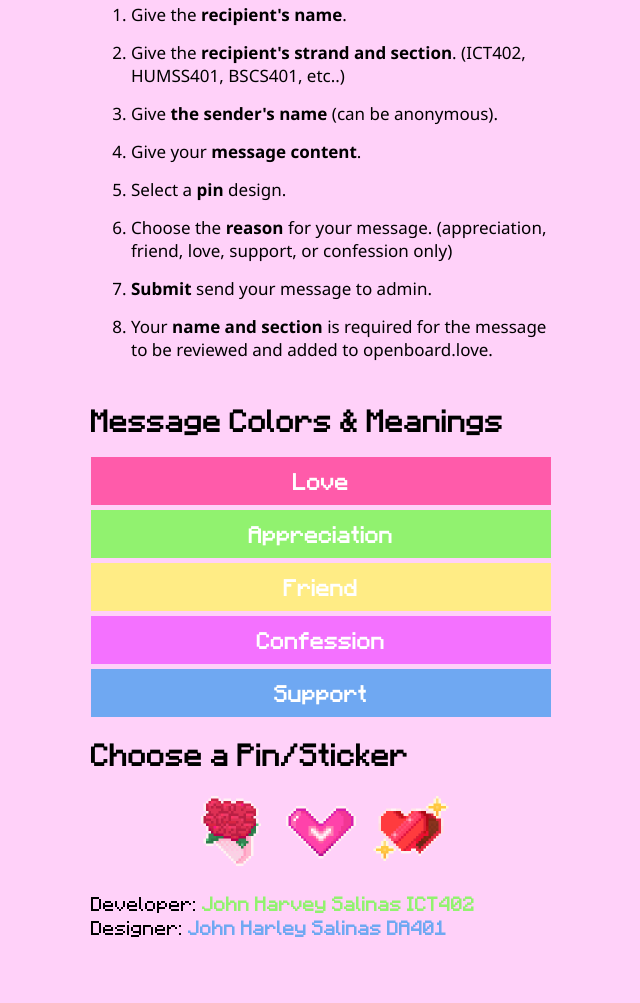
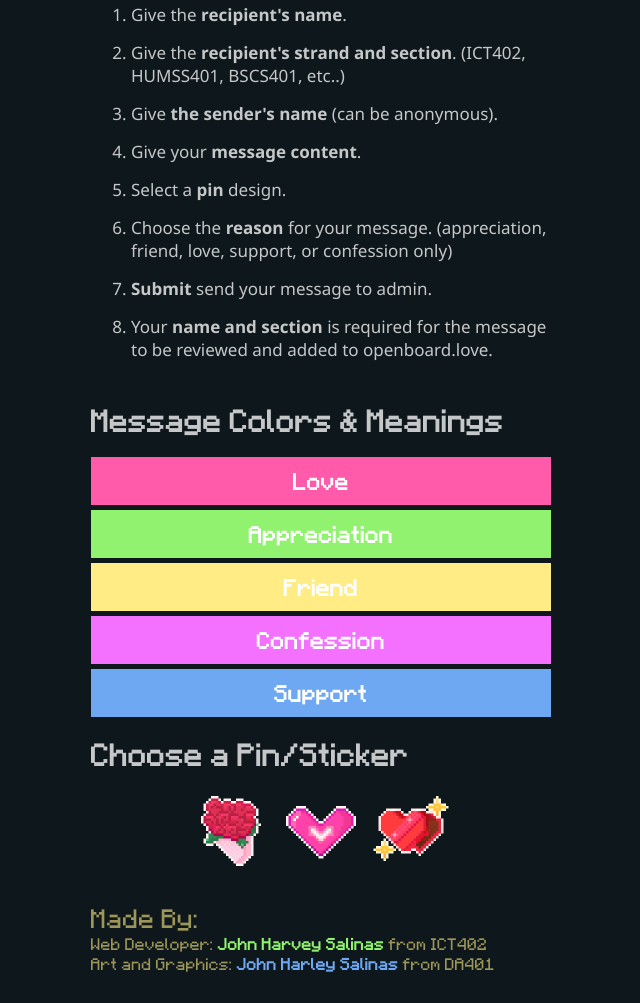
Before and after one commit to yyevrahh/openloveboard, a plain HTML site: page howto.html in a window 1280 px wide. Shown: the part 261-1264 px from the top of the page, without its empty margins (319-959 px from the left). Before the commit the page ends 1232 px from the top, so only its background shows below. Drawn offline with Linux system fonts and the light colour scheme.

Commit message:
Update 'howto.html' title and enhance styling for better readability

```diff
--- a/howto.html
+++ b/howto.html
@@ -3,9 +3,13 @@
 <head>
     <meta charset="UTF-8">
     <meta name="viewport" content="width=device-width, initial-scale=1.0">
-    <title>How to Use OpenBoard.Love</title>
+    <title>How does openboard.love work?</title>
     <link rel="stylesheet" href="styles.css">
     <style>
+        body {
+            color: rgba(255, 255, 255, 0.762);
+            background: #0e171b;
+        }
         .container {
             text-align: left;
             padding: 20px;
@@ -32,8 +36,8 @@
             height: auto;
         }
         .footer {
-            margin-top: 20px;
-            font-size: 12px;
+            color: #ffed8598;
+            margin-top: 30px;
         }
         .creator a {
             text-decoration: none;
@@ -83,9 +87,10 @@
     </div>
 
     <div class="footer">
-        <p class="creator">
-            Developer: <a href="https://hrvx.dev" target="_blank">John Harvey Salinas ICT402</a><br>
-            Designer: <a href="https://harleysalinas.com" target="_blank">John Harley Salinas DA401</a>
+        Made By:
+        <p class="creator" style="font-size: 10px; margin-top: 0">
+            Web Developer: <a href="https://hrvx.dev" target="_blank">John Harvey Salinas</a> from ICT402 <br>
+            Art and Graphics: <a href="https://harleysalinas.art" target="_blank">John Harley Salinas</a> from DA401
         </p>
     </div>
 </div>
```
